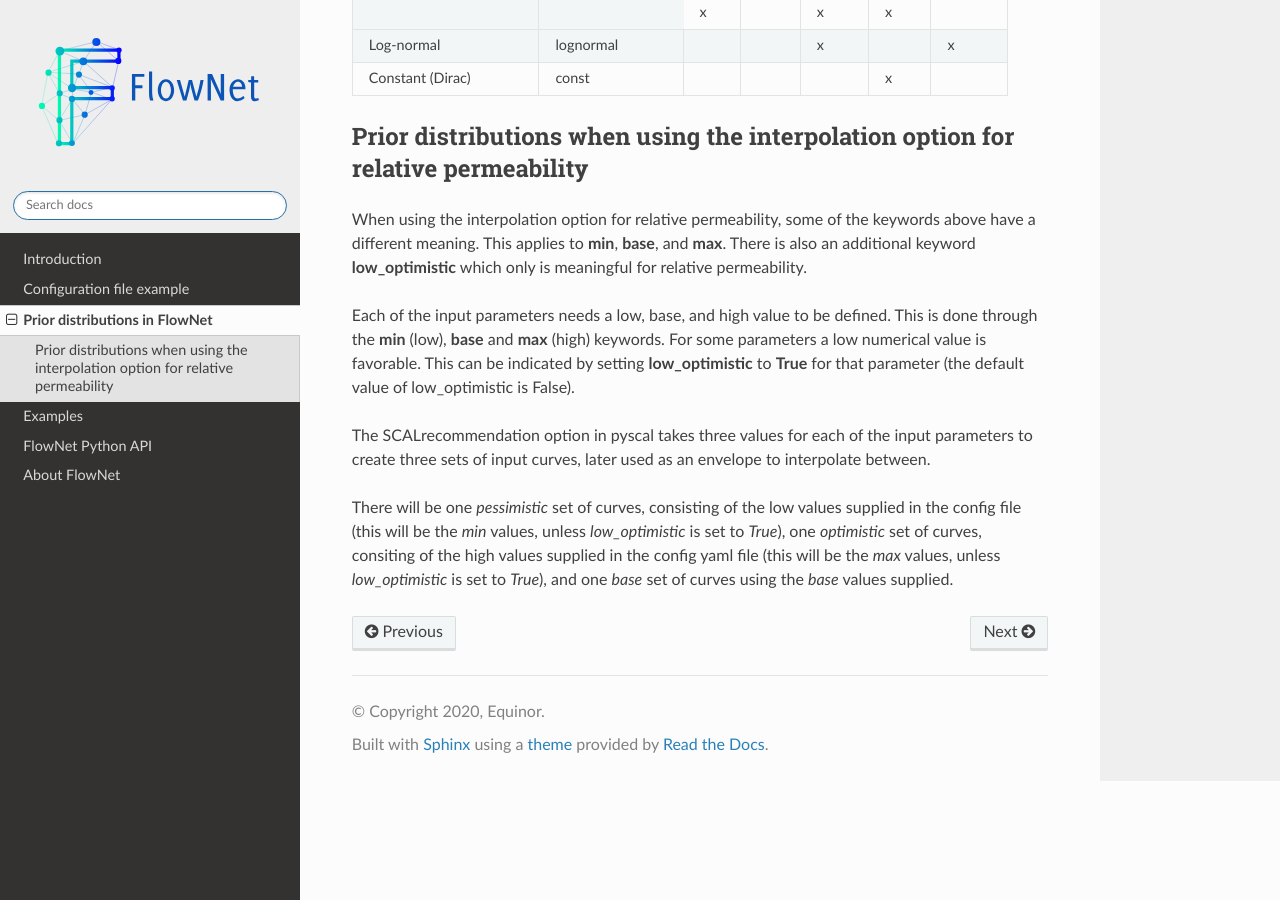
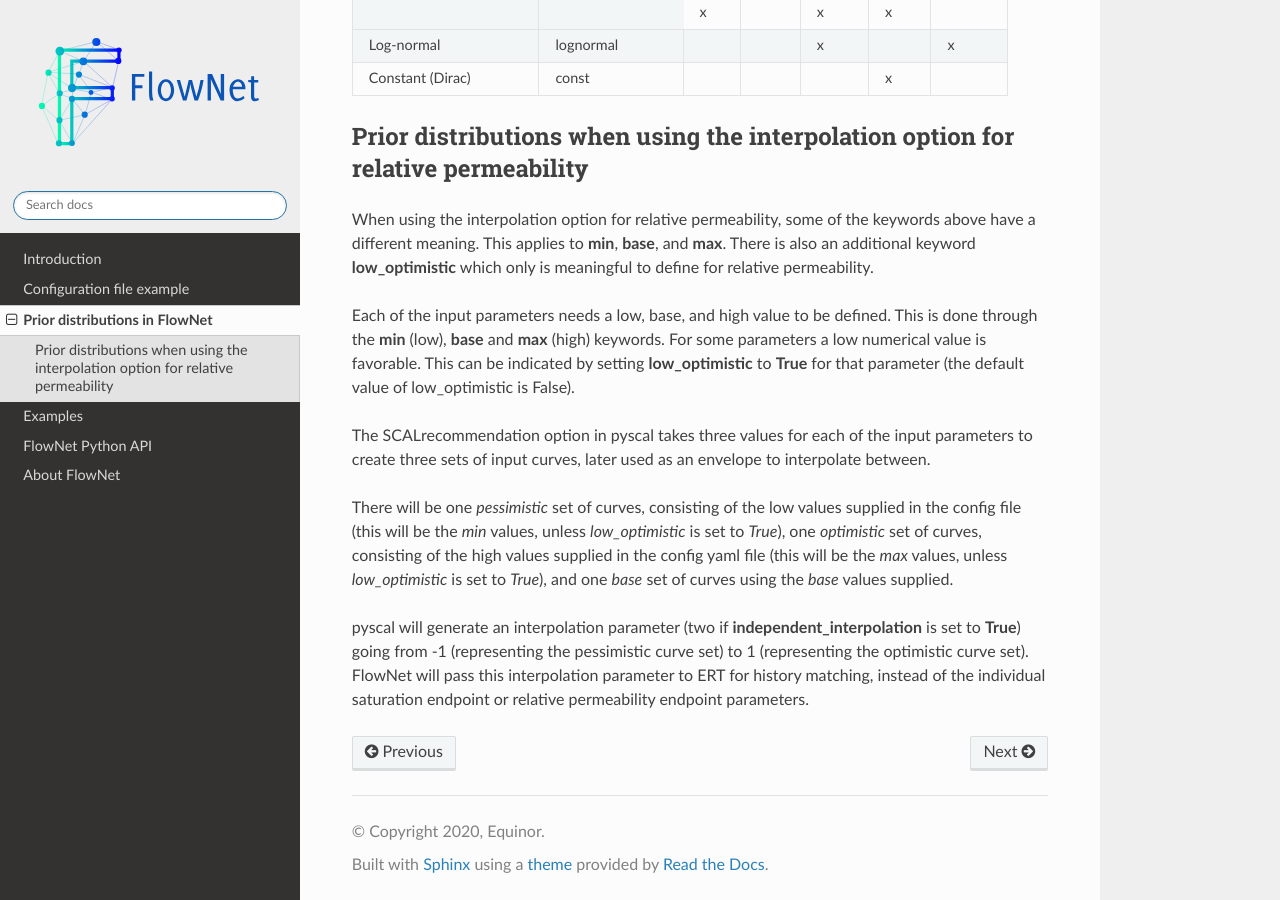
Before and after one commit to equinor/flownet, a Sphinx documentation site: the page built from docs/parametrization.rst, in a window 1280 px wide and 900 px high, scrolled down 1262 px. Built offline with Sphinx 7.4.7 and the Read the Docs theme 2.0.0, drawn with Linux system fonts in a browser that asks for light colours.

Commit message:
Update parametrization.rst

```diff
--- a/docs/parametrization.rst
+++ b/docs/parametrization.rst
@@ -70,25 +70,27 @@ and *mean* values (where FlowNet will calculate the *max* value), or by providin
 Prior distributions when using the interpolation option for relative permeability
 ---------------------------------------------------------------------------------
 
+
 When using the interpolation option for relative permeability, some of the keywords above
 have a different meaning. This applies to **min**, **base**, and **max**. There is also an
-additional keyword **low_optimistic** which only is meaningful for relative permeability.
+additional keyword **low_optimistic** which only is meaningful to define for relative permeability.
 
 Each of the input parameters needs a low, base, and high value to be defined. This is done through
 the **min** (low), **base** and **max** (high) keywords.
 For some parameters a low numerical value is favorable. This can be indicated by setting
 **low_optimistic** to **True** for that parameter (the default value of low_optimistic is False).
 
-
-
 The SCALrecommendation
 option in pyscal takes three values for each of the input parameters to create
 three sets of input curves, later used as an envelope to interpolate between.
 
-
-
 There will be one *pessimistic*
 set of curves, consisting of the low values supplied in the config file (this will be the *min*
-values, unless *low_optimistic* is set to *True*), one *optimistic* set of curves, consiting of
+values, unless *low_optimistic* is set to *True*), one *optimistic* set of curves, consisting of
 the high values supplied in the config yaml file (this will be the *max* values, unless *low_optimistic*
 is set to *True*), and one *base* set of curves using the *base* values supplied.
+
+pyscal will generate an interpolation parameter (two if **independent_interpolation** is set to **True**)
+going from -1 (representing the pessimistic curve set) to 1 (representing the optimistic curve set).
+FlowNet will pass this interpolation parameter to ERT for history matching, instead of the individual
+saturation endpoint or relative permeability endpoint parameters.
```
